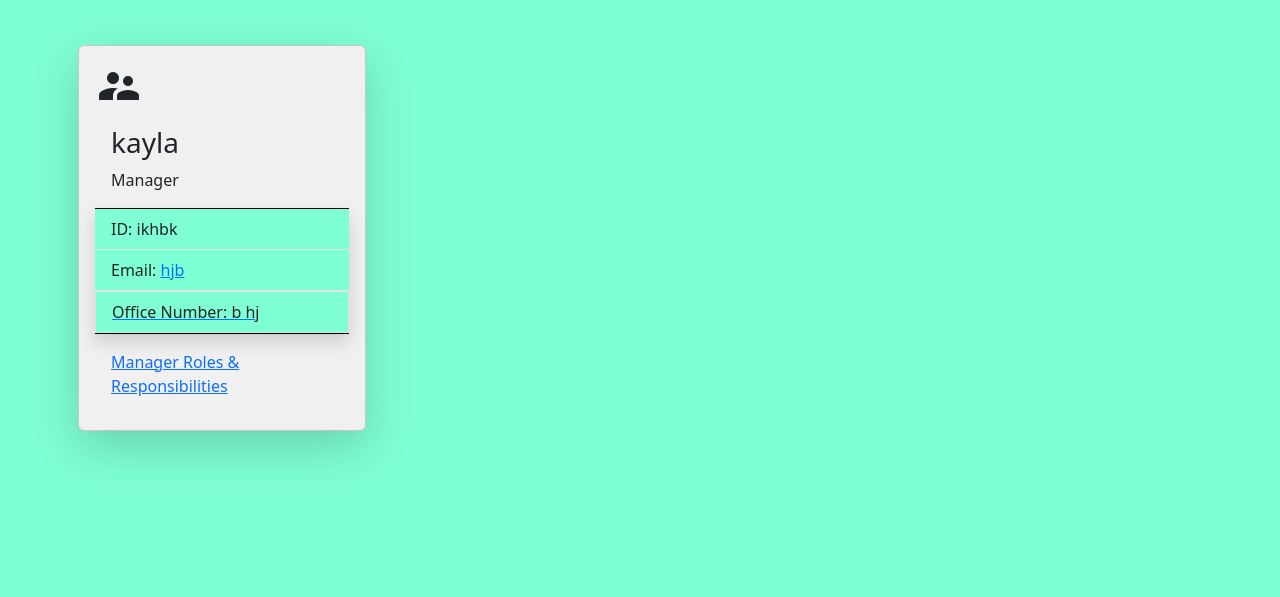
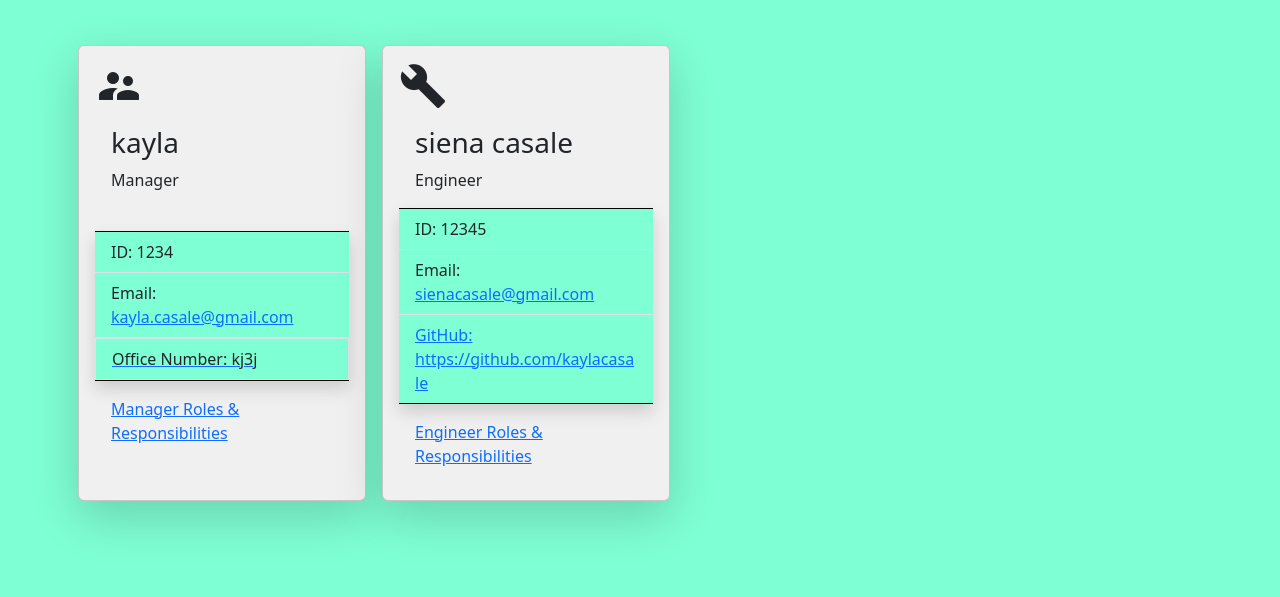
Before and after one commit to kaylacasale/meet-the-team, a website: page index.html in a window 1280 px wide. Shown: the part 203-800 px from the top of the page. Drawn offline with nearby package versions, Linux system fonts and the light colour scheme.

Commit message:
added more styling

```diff
--- a/index.html
+++ b/index.html
@@ -28,12 +28,28 @@
             <p class="card-text">Manager</p>
         </div>
         <ul class="list-group list-group-flush shadow" style="background-color: black">
-            <li class="list-group-item" style="background-color: aquamarine;">ID: ikhbk</li>
-            <li class="list-group-item" style="background-color: aquamarine;">Email: <a href="mailto:hjbsubject=subject text">hjb</li>
-            <li class="list-group-item" style="background-color: aquamarine;">Office Number:  b hj </li>
+            <li class="list-group-item" style="background-color: aquamarine;">ID: 1234</li>
+            <li class="list-group-item" style="background-color: aquamarine;">Email: <a href="mailto:kayla.casale@gmail.comsubject=subject text">kayla.casale@gmail.com</li>
+            <li class="list-group-item" style="background-color: aquamarine;">Office Number:  kj3j </li>
         </ul>
                     <div class="card-body">
                         <a href="#https://www.westminster.ac.uk/sites/default/public-files/general-documents/The-Role-of-the-Manager.pdf" class="card-link">Manager Roles & Responsibilities</a>
+                    </div>
+        </div>
+
+      <div class="card col-12 col-md-3 col-lg-2 shadow-lg p-3 mx-2" id="cards" style="width: 18rem; background-color: rgb(241, 240, 240);">
+        <i class="material-icons" style="font-size:48px;">build</i>
+        <div class="card-body">
+            <h5 class="card-title">siena casale</h5>
+            <p class="card-text">Engineer</p>
+        </div>
+        <ul class="list-group list-group-flush shadow" style="background-color: black">
+            <li class="list-group-item" style="background-color: aquamarine;">ID: 12345</li>
+            <li class="list-group-item" style="background-color: aquamarine;">Email: <a href="mailto:sienacasale@gmail.comsubject=subject text">sienacasale@gmail.com</li>
+            <li class="list-group-item" style="background-color: aquamarine;">GitHub:  <a href="https://github.com/kaylacasale">https://github.com/kaylacasale</a> </li>
+        </ul>
+                    <div class="card-body">
+                        <a href="#https://cm.fiu.edu/wp-content/uploads/2018/07/JD_Site_Field-Engineer_EN.pdf" class="card-link">Engineer Roles & Responsibilities</a>
                     </div>
         </div>
 </div>
--- a/style.css
+++ b/style.css
@@ -4,6 +4,7 @@
 
 #header {
     color: black;
+    text-align: center;
 }
 
 .card-title {
```
